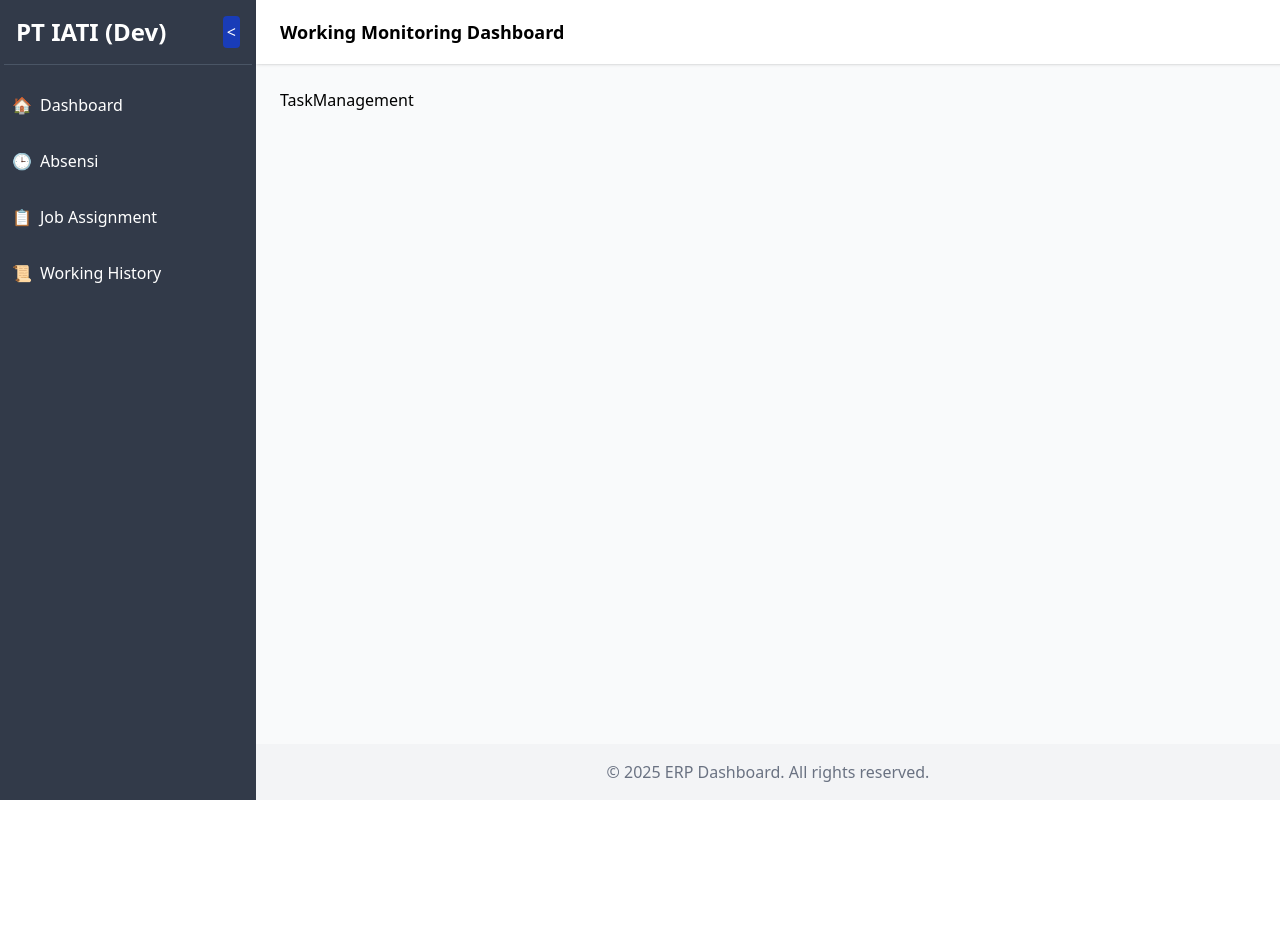
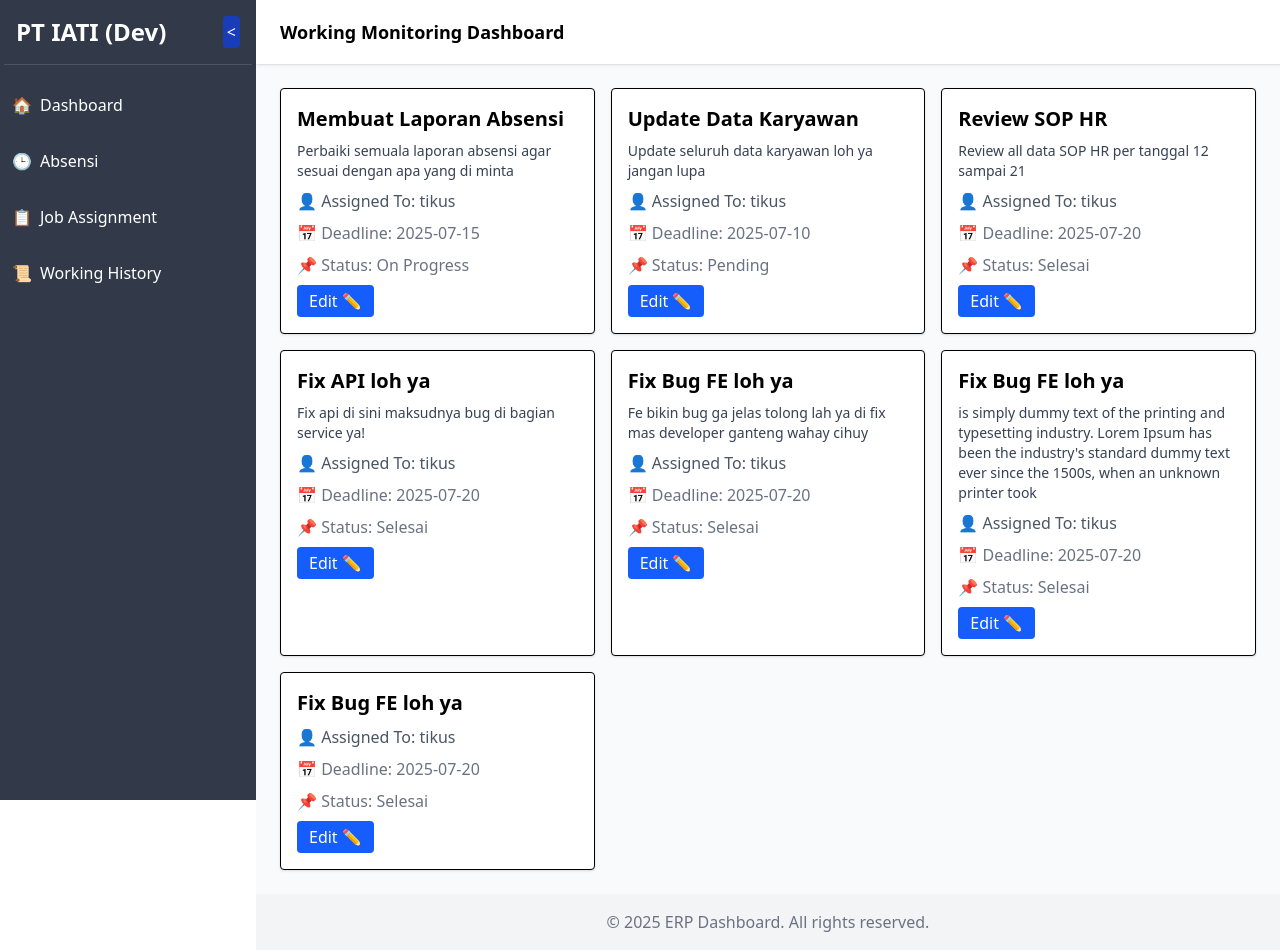
Before and after one commit to SaGerz/erp_company_UI, a React (Vite) app: page /Task-Management in a window 1280 px wide. Before the commit the page ends 800 px from the top, so only its background shows below. Built offline with nearby package versions, Linux system fonts and the light colour scheme.

Commit message:
feat: Add Mockup Layout for Task Management based on role

```diff
--- /dev/null
+++ b/src/Components/ModalEdit/ModalEdit.jsx
@@ -0,0 +1,76 @@
+import { useState } from "react";
+
+export default function ModalEdit({ isOpen, onClose, task }) {
+  const [title, setTitle] = useState(task.title);
+  const [deskripsi, setDeskripsi] = useState(task.deskripsi);
+  const [assignedTo, setAssignedTo] = useState(task.assignedTo);
+  const [deadline, setDeadline] = useState(task.deadline);
+
+  const handleSave = () => {
+    console.log("PATCH API", {
+      id: task.id,
+      title,
+      deskripsi,
+      assignedTo,
+      deadline,
+    });
+    onClose();
+  };
+
+  if (!isOpen) return null;
+
+  return (
+    <div className="fixed inset-0 z-50 flex justify-center items-center
+    backdrop-blur-sm backdrop-brightness-90 transition-all duration-300 ease-in-out">
+      <div className="bg-white p-6 rounded shadow w-96">
+        <h2 className="text-lg font-bold mb-4">Edit Task</h2>
+
+        <label className="block mb-2">Title</label>
+        <input
+          type="text"
+          value={title}
+          onChange={(e) => setTitle(e.target.value)}
+          className="border rounded w-full p-2 mb-4"
+        />
+
+        <label className="block mb-2">Description</label>
+        <textarea
+          value={deskripsi}
+          onChange={(e) => setDescription(e.target.value)}
+          className="border rounded w-full p-2 mb-4"
+        />
+
+        <label className="block mb-2">Assigned To</label>
+        <input
+          type="text"
+          value={assignedTo}
+          onChange={(e) => setAssignedTo(e.target.value)}
+          className="border rounded w-full p-2 mb-4"
+        />
+
+        <label className="block mb-2">Deadline</label>
+        <input
+          type="date"
+          value={deadline}
+          onChange={(e) => setDeadline(e.target.value)}
+          className="border rounded w-full p-2 mb-4"
+        />
+
+        <div className="flex justify-end space-x-2">
+          <button
+            onClick={onClose}
+            className="px-3 py-1 rounded bg-gray-300 hover:bg-gray-400"
+          >
+            Cancel
+          </button>
+          <button
+            onClick={handleSave}
+            className="px-3 py-1 rounded bg-blue-600 text-white hover:bg-blue-700"
+          >
+            Save
+          </button>
+        </div>
+      </div>
+    </div>
+  );
+}
--- /dev/null
+++ b/src/Components/TaskCard/TaskCard.jsx
@@ -0,0 +1,50 @@
+import { useState } from "react";
+
+export default function TaskCard({ task }) {
+  const [status, setStatus] = useState(task.status);
+  const [isEditing, setIsEditing] = useState(false);
+
+  const handleStatusChange = (e) => {
+    setStatus(e.target.value);
+    setIsEditing(true);
+  };
+
+  const handleSave = () => {
+    console.log(`Saving task ${task.id} with status: ${status}`);
+    // TODO: Nanti connect ke API PATCH
+    setIsEditing(false);
+  };
+
+  return (
+    <div className="bg-white rounded shadow p-4 space-y-2 border">
+      <h2 className="text-xl font-semibold">{task.title}</h2>
+      <p className="text-gray-700 text-sm" >{task.deskripsi}</p>
+      <p className="text-gray-600">👤 Assigned By: {task.assignedBy}</p>
+      <p className="text-gray-500">📅 Deadline: {task.deadline}</p>
+
+      <div className="flex items-center space-x-2">
+        <label htmlFor={`status-${task.id}`} className="font-medium">
+          Status:
+        </label>
+        <select
+          id={`status-${task.id}`}
+          value={status}
+          onChange={handleStatusChange}
+          className="border rounded px-2 py-1"
+        >
+          <option value="On Progress">On Progress</option>
+          <option value="Selesai">Selesai</option>
+          <option value="Pending">Pending</option>
+        </select>
+        {isEditing && (
+          <button
+            onClick={handleSave}
+            className="bg-blue-600 text-white px-3 py-1 rounded hover:bg-blue-700"
+          >
+            Save
+          </button>
+        )}
+      </div>
+    </div>
+  );
+}
--- /dev/null
+++ b/src/Components/TaskCardAtasan/TaskCardAtasan.jsx
@@ -0,0 +1,19 @@
+import { useState } from "react";
+
+export default function TaskCardAtasan({ task, onEdit }) {
+  return (
+    <div className="bg-white rounded shadow p-4 space-y-2 border">
+      <h2 className="text-xl font-semibold">{task.title}</h2>
+      <p className="text-gray-700 text-sm" >{task.deskripsi}</p>
+      <p className="text-gray-600">👤 Assigned To: {task.assignedTo}</p>
+      <p className="text-gray-500">📅 Deadline: {task.deadline}</p>
+      <p className="text-gray-500">📌 Status: {task.status}</p>
+      <button
+        onClick={() => onEdit(task)}
+        className="bg-blue-600 text-white px-3 py-1 rounded hover:bg-blue-700 cursor-pointer"
+      >
+        Edit ✏️
+      </button>
+    </div>
+  );
+}
--- a/src/Pages/TaskManagement.jsx
+++ b/src/Pages/TaskManagement.jsx
@@ -1,9 +1,101 @@
 import React from 'react'
+import TaskCard from '../Components/TaskCard/TaskCard';
+import TaskCardAtasan from '../Components/TaskCardAtasan/TaskCardAtasan';
+import ModalEdit from '../Components/ModalEdit/ModalEdit';
+import { useState } from 'react';
 
-function TaskManagement() {
+const TaskManagement = () => {
+    const [userRole, setUserRole] = useState("atasan"); // bisa "atasan" atau "karyawan"
+    const [selectedTask, setSelectedTask] = useState(null);
+
+    const tasks = [
+    {
+      id: 1,
+      title: "Membuat Laporan Absensi",
+      deskripsi: "Perbaiki semuala laporan absensi agar sesuai dengan apa yang di minta",
+      assignedTo: "tikus",
+      assignedBy: "Pak Budi",
+      deadline: "2025-07-15",
+      status: "On Progress",
+    },
+    {
+      id: 2,
+      title: "Update Data Karyawan",
+      deskripsi: "Update seluruh data karyawan loh ya jangan lupa",
+      assignedTo: "tikus",
+      assignedBy: "Bu Rina",
+      deadline: "2025-07-10",
+      status: "Pending",
+    },
+    {
+      id: 3,
+      title: "Review SOP HR",
+      deskripsi: "Review all data SOP HR per tanggal 12 sampai 21",
+      assignedTo: "tikus",
+      assignedBy: "Pak Ahmad",
+      deadline: "2025-07-20",
+      status: "Selesai",
+    },
+    {
+      id: 4,
+      title: "Fix API loh ya",
+      deskripsi: "Fix api di sini maksudnya bug di bagian service ya!",
+      assignedTo: "tikus",
+      assignedBy: "Pak Dedy",
+      deadline: "2025-07-20",
+      status: "Selesai",
+    },
+    {
+      id: 5,
+      title: "Fix Bug FE loh ya",
+      deskripsi: "Fe bikin bug ga jelas tolong lah ya di fix mas developer ganteng wahay cihuy",
+      assignedTo: "tikus",
+      assignedBy: "Pak Wahyu",
+      deadline: "2025-07-20",
+      status: "Selesai",
+    },
+    {
+      id: 6,
+      title: "Fix Bug FE loh ya",
+      deskripsi: "is simply dummy text of the printing and typesetting industry. Lorem Ipsum has been the industry's standard dummy text ever since the 1500s, when an unknown printer took ",
+      assignedTo: "tikus",
+      assignedBy: "Pak Wahyu",
+      deadline: "2025-07-20",
+      status: "Selesai",
+    },
+    {
+      id: 7,
+      title: "Fix Bug FE loh ya",
+      assignedTo: "tikus",
+      assignedBy: "Pak Wahyu",
+      deadline: "2025-07-20",
+      status: "Selesai",
+    },
+  ];
+
+  console.log(userRole);
+
   return (
-    <div>TaskManagement</div>
-  )
+    <div className="grid grid-cols-1 md:grid-cols-2 lg:grid-cols-3 gap-4">
+      {tasks.map((task) =>
+        userRole === "karyawan" ? (
+          <TaskCard key={task.id} task={task} />
+        ) :
+        (
+          <TaskCardAtasan key={task.id} task={task} onEdit={setSelectedTask} />
+        )
+      )}
+
+      {/* Modal muncul hanya kalau user atasan & klik edit */}
+      {userRole === "atasan" && selectedTask && (
+        <ModalEdit
+          isOpen={!!selectedTask}
+          onClose={() => setSelectedTask(null)}
+          task={selectedTask}
+        />
+      )}
+    </div>
+  );
 }
 
 export default TaskManagement
```
